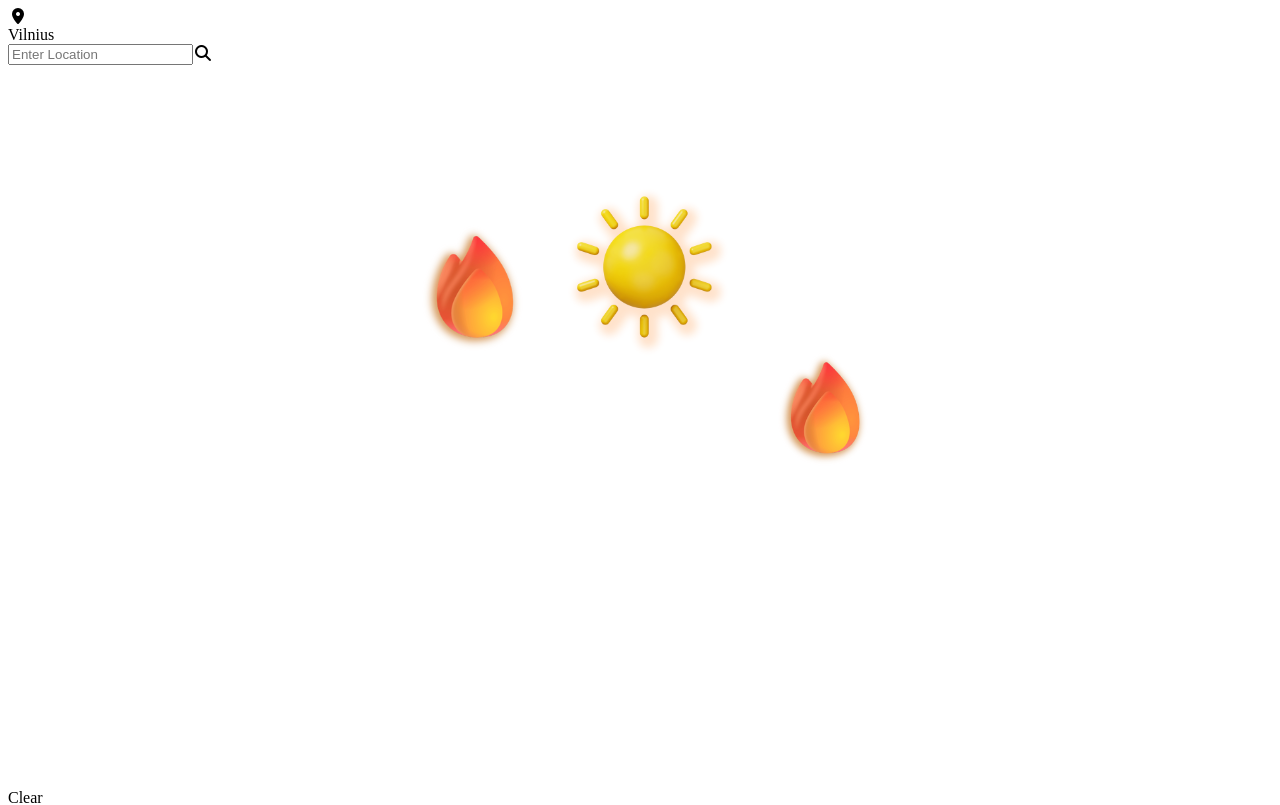
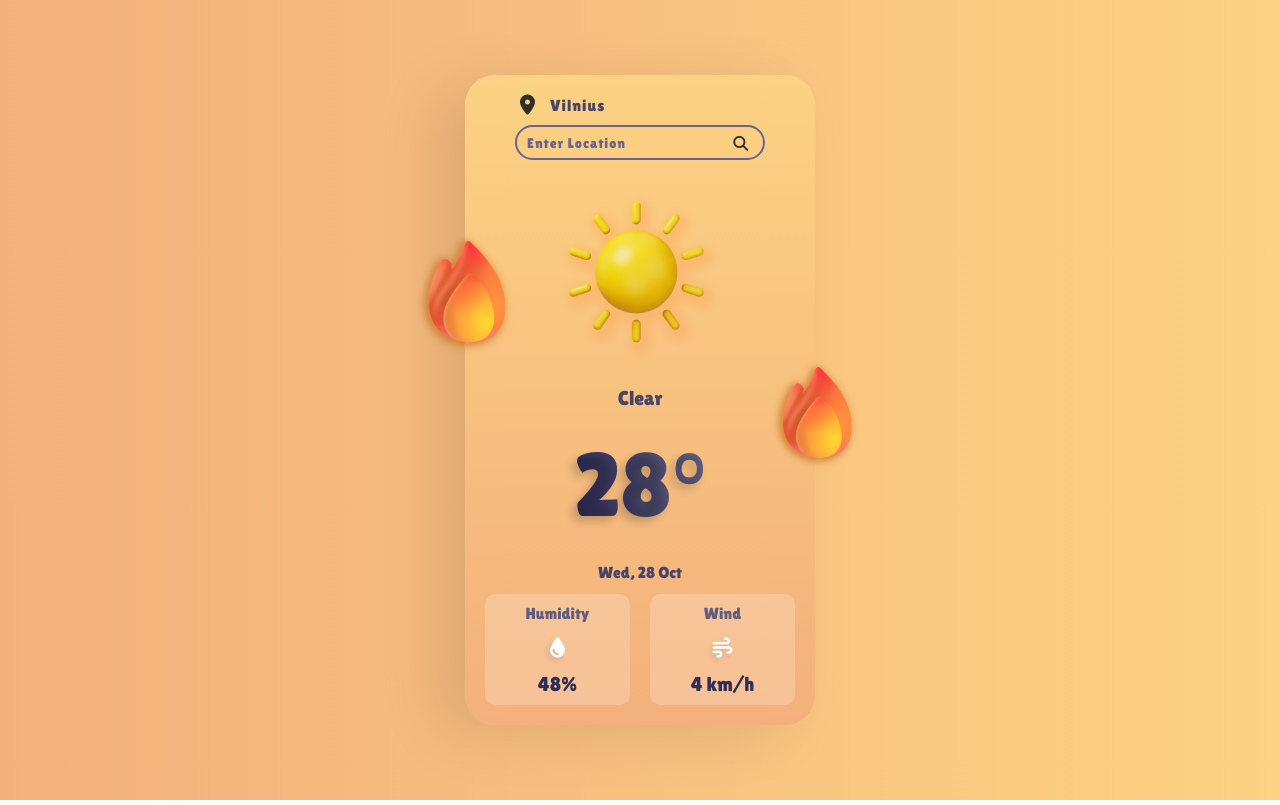
Before and after one commit to Martynas-Mockapetris/React-Weather-APP, a React (Vite) app: page / in a window 1280 px wide. Shown: the top 805 px of the page. Built offline with nearby package versions, Linux system fonts and the light colour scheme.

Commit message:
APP Styles

```diff
--- a/src/components/WeatherApp.css
+++ b/src/components/WeatherApp.css
@@ -0,0 +1,149 @@
+.container {
+  width: 100%;
+  height: 100vh;
+  background-image: linear-gradient(to right, #f3b07c, #fcd283);
+  display: flex;
+  justify-content: center;
+  align-items: center;
+  overflow: hidden;
+}
+
+.weather img {
+  margin-top: -9rem;
+}
+
+.weather-app {
+  width: 35rem;
+  height: 65rem;
+  background-image: linear-gradient(to top, #f3b07c, #fcd283);
+  border-radius: 3rem;
+  display: flex;
+  flex-direction: column;
+  align-items: center;
+  padding: 2rem;
+  box-shadow: -3rem 1rem 6rem rgba(0, 0, 0, 0.1);
+  position: relative;
+}
+
+.search {
+  display: flex;
+  flex-direction: column;
+  row-gap: 1rem;
+}
+
+.search-top {
+  display: flex;
+  align-items: center;
+  column-gap: 1rem;
+}
+
+.search-top i {
+  font-size: 2rem;
+  color: #2f2e27;
+}
+
+.search-top div {
+  font-size: 1.6rem;
+  color: #484569;
+  letter-spacing: 0.1rem;
+}
+
+.search-bar input {
+  width: 25rem;
+  height: 3.5rem;
+  background-color: transparent;
+  border: 0.2rem solid #676394;
+  border-radius: 3rem;
+  outline: none;
+  padding: 1rem 3rem 1rem 1rem;
+  font-size: 1.6rem;
+  color: #484569;
+}
+
+.search-bar {
+  position: relative;
+}
+
+.search-bar input::placeholder {
+  font-size: 1.4rem;
+  color: #676394;
+  letter-spacing: 0.1rem;
+}
+
+.search-bar input:focus::placeholder {
+  color: transparent;
+}
+
+.search-bar i {
+  position: absolute;
+  top: 50%;
+  transform: translateY(-50%);
+  right: 1.5rem;
+  font-size: 1.5rem;
+  color: #2f2e27;
+  cursor: pointer;
+}
+
+.weather-type {
+  position: absolute;
+  top: 48%;
+  left: 50%;
+  transform: translateX(-50%);
+  font-size: 2rem;
+  color: #484569;
+}
+
+.temp {
+  position: absolute;
+  top: 55%;
+  left: 50%;
+  transform: translateX(-50%);
+  font-size: 9rem;
+  background-image: linear-gradient(to right, #2f2e57, #605d80);
+  -webkit-background-clip: text;
+  -webkit-text-fill-color: transparent;
+  text-shadow: -0.5rem 0.5rem 1rem rgba(0, 0, 0, 0.2);
+}
+
+.weather-date {
+  position: absolute;
+  bottom: 22%;
+  font-size: 1.6rem;
+  color: #484569;
+}
+
+.weather-data {
+  width: 100%;
+  position: absolute;
+  bottom: 2rem;
+  display: flex;
+  column-gap: 2rem;
+  padding: 0 2rem;
+}
+
+.weather-data > div {
+  flex: 1;
+  display: flex;
+  flex-direction: column;
+  align-items: center;
+  row-gap: 1.5rem;
+  background-color: rgba(255, 255, 255, 0.2);
+  padding: 1rem;
+  border-radius: 1rem;
+}
+
+.data-name {
+  font-size: 1.6rem;
+  color: #605d80;
+}
+
+.weather-data i {
+  font-size: 2rem;
+  color: #fff;
+  text-shadow: -0.3rem 0.3rem 0.5rem rgba(0, 0, 0, 0.1);
+}
+
+.data {
+  font-size: 2rem;
+  color: #2f2e57;
+}
--- a/src/components/WeatherApp.jsx
+++ b/src/components/WeatherApp.jsx
@@ -20,7 +20,7 @@
         <div className="weather">
           <img src={sunny} alt="sunny" />
           <div className="weather-type">Clear</div>
-          <div className="temp">28°C</div>
+          <div className="temp">28°</div>
         </div>
         <div className="weather-date">
           <p>Wed, 28 Oct</p>
--- a/src/index.css
+++ b/src/index.css
@@ -0,0 +1,12 @@
+@import url('https://fonts.googleapis.com/css2?family=Lilita+One&display=swap');
+
+* {
+  margin: 0;
+  padding: 0;
+  box-sizing: border-box;
+  font-family: 'Lilita One', sans-serif;
+}
+
+html {
+  font-size: 62.5%;
+}
```
